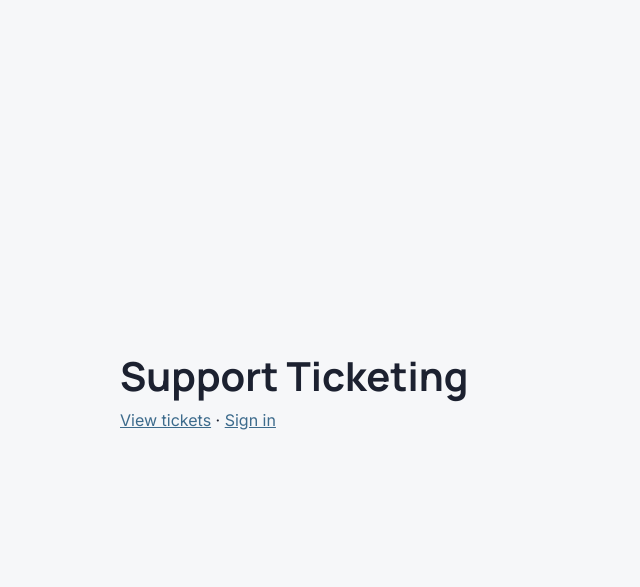
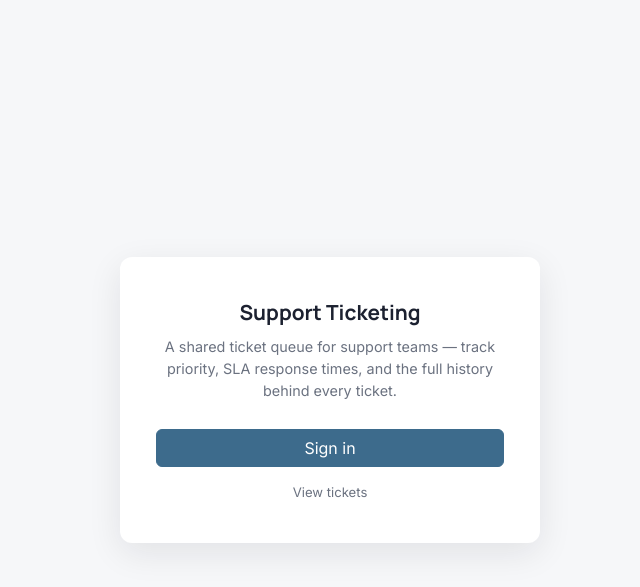
Before and after one commit to Gallant-Bhanu-Bhardwaj/support-ticketing-app, a FastAPI app: page / in a window 1280 px wide. Shown: the top 587 px of the page, without its empty margins (310-950 px from the left). Run offline with FastAPI, Linux system fonts and the light colour scheme; parts of the project's set-up code (start-up, migrations or seed data) failed here and were passed over.

Commit message:
style: redesign public landing page, refine login page
Landing page (home.html) redesigned as a centered card matching the
login page's treatment - app name, plain-language description, Sign in
as primary CTA. Previously unstyled placeholder content. Login page
refined for consistent spacing/shadow depth and a properly styled error
state on failed login. Both use existing tokens.css palette and fonts,
no new colors introduced. Styling only - no route or auth changes.

```diff
--- a/app/static/css/app.css
+++ b/app/static/css/app.css
@@ -161,15 +161,49 @@ a:hover {
 .auth-card {
     background-color: var(--color-surface);
     border-radius: 0.75rem;
-    box-shadow: 0 8px 30px rgba(23, 27, 38, 0.08);
-    padding: 2.25rem 2rem;
+    box-shadow: 0 10px 34px rgba(23, 27, 38, 0.09);
+    padding: 2.5rem 2.25rem;
+    width: 100%;
 }
 
-.auth-card .sidebar-brand {
+.auth-brand {
+    font-family: var(--font-heading);
+    font-weight: 700;
+    font-size: 1.3rem;
     color: var(--color-text-primary);
-    padding: 0 0 1.5rem;
-    font-size: 1.15rem;
     text-align: center;
+    margin-bottom: 0.5rem;
+}
+
+.auth-tagline {
+    color: var(--color-text-secondary);
+    text-align: center;
+    font-size: 0.9rem;
+    line-height: 1.5;
+    margin-bottom: 1.75rem;
+}
+
+.auth-error {
+    background-color: color-mix(in srgb, var(--priority-urgent) 8%, transparent);
+    border: 1px solid var(--priority-urgent);
+    color: var(--priority-urgent);
+    border-radius: 0.5rem;
+    padding: 0.65rem 0.9rem;
+    font-size: 0.85rem;
+    margin-bottom: 1.5rem;
+}
+
+.auth-secondary-link {
+    display: block;
+    text-align: center;
+    color: var(--color-text-secondary);
+    font-size: 0.82rem;
+    text-decoration: none;
+    margin-top: 1rem;
+}
+
+.auth-secondary-link:hover {
+    color: var(--color-accent);
 }
 
 /* ---------- buttons ---------- */
--- a/app/templates/home.html
+++ b/app/templates/home.html
@@ -1,8 +1,12 @@
 {% extends "base.html" %}
 
-{% block title %}Home — Support Ticketing{% endblock %}
+{% block title %}Support Ticketing{% endblock %}
 
 {% block content %}
-<h1>Support Ticketing</h1>
-<p><a href="/tickets">View tickets</a> &middot; <a href="/auth/login">Sign in</a></p>
+<div class="auth-card">
+    <div class="auth-brand">Support Ticketing</div>
+    <p class="auth-tagline">A shared ticket queue for support teams — track priority, SLA response times, and the full history behind every ticket.</p>
+    <a href="/auth/login" class="btn btn-accent w-100">Sign in</a>
+    <a href="/tickets" class="auth-secondary-link">View tickets</a>
+</div>
 {% endblock %}
--- a/app/templates/login.html
+++ b/app/templates/login.html
@@ -4,9 +4,10 @@
 
 {% block content %}
 <div class="auth-card">
-    <div class="sidebar-brand">Support Ticketing</div>
+    <div class="auth-brand">Support Ticketing</div>
+    <p class="auth-tagline">Sign in to your queue.</p>
     {% if error %}
-    <div class="alert alert-danger">{{ error }}</div>
+    <div class="auth-error">{{ error }}</div>
     {% endif %}
     <form method="post" action="/auth/login">
         <div class="mb-3">
```
